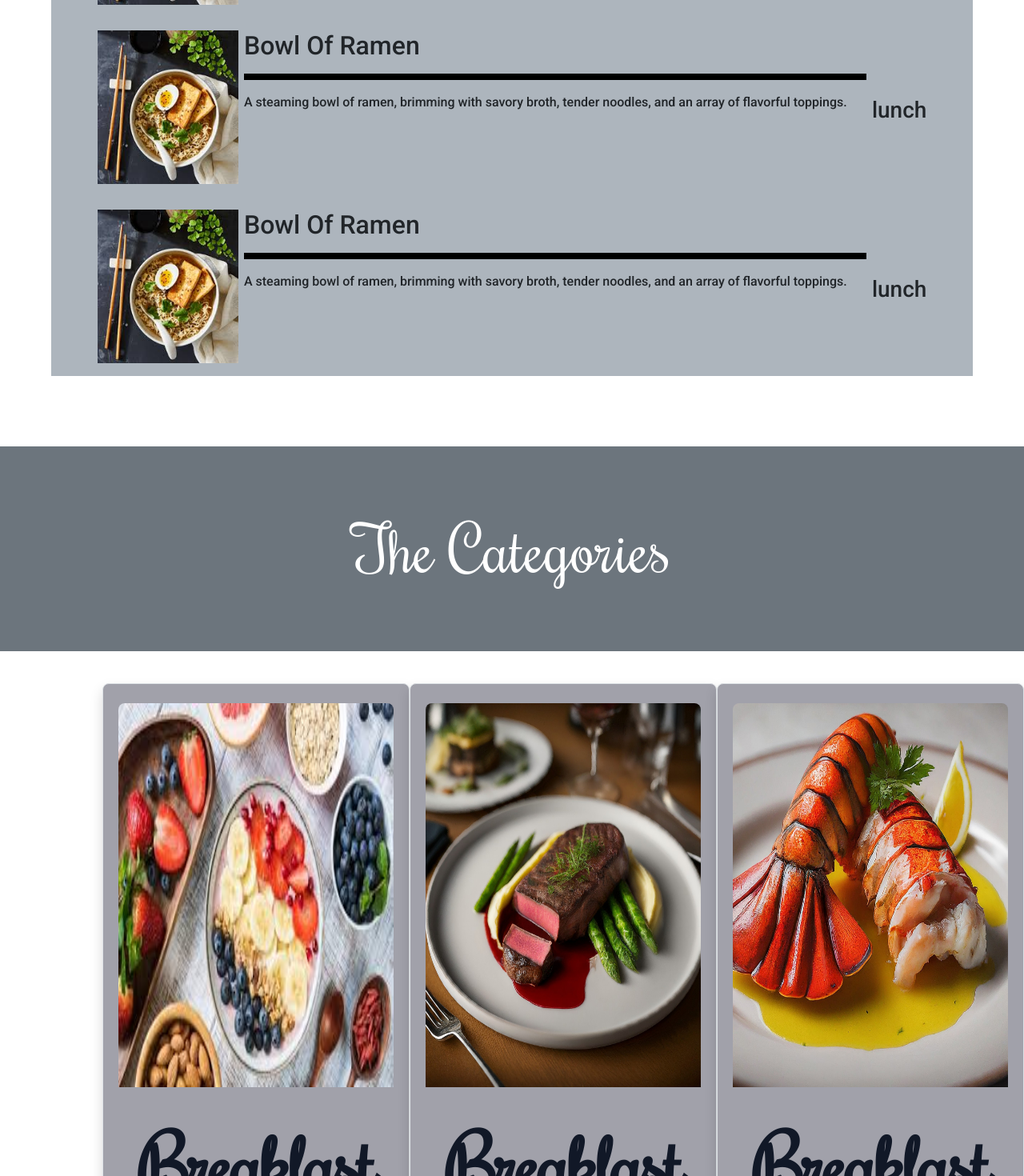
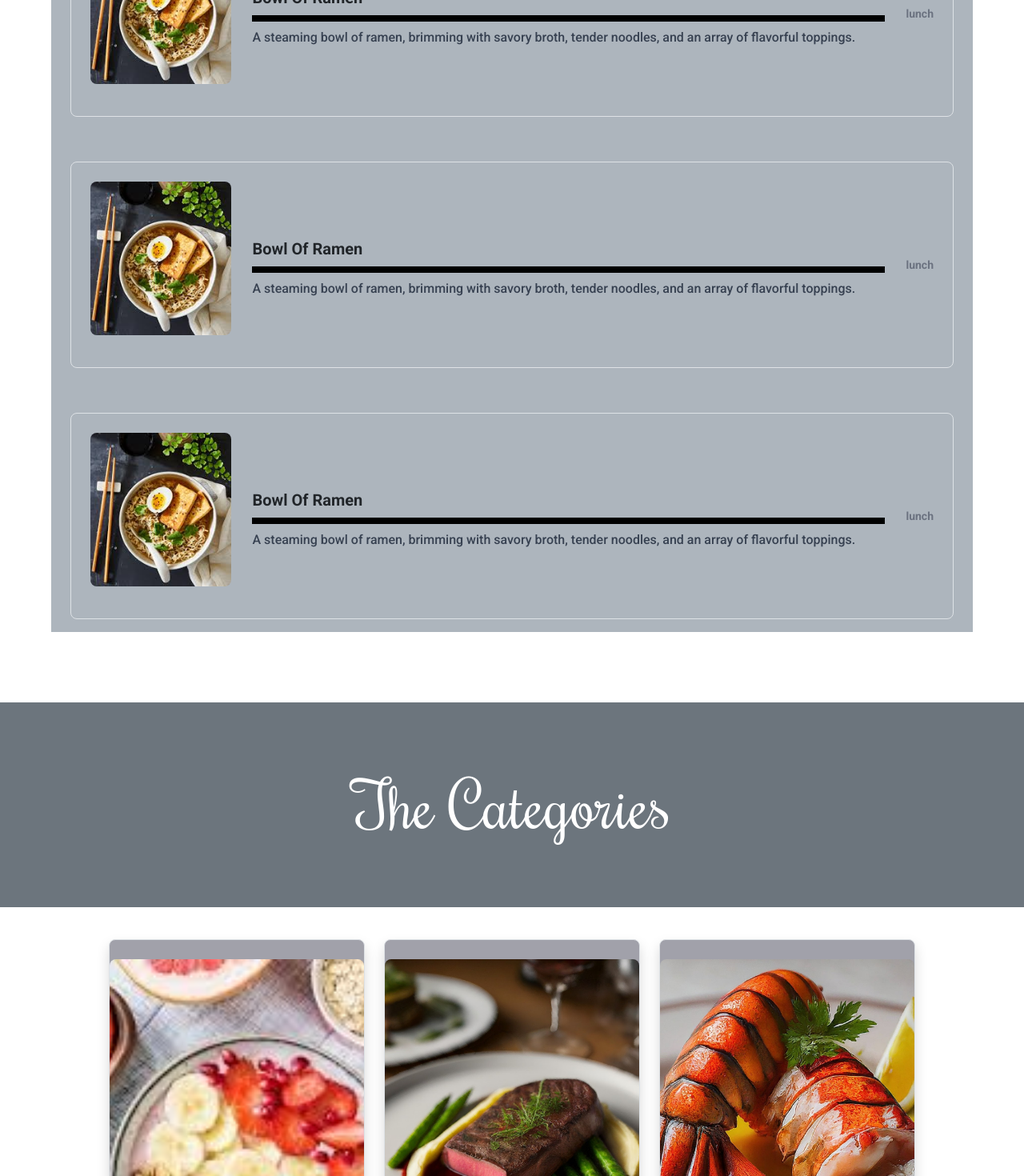
Before and after one commit to youssefggmg/restorant_react, a React (Vite) app: page / in a window 1280 px wide. Shown: the part 1330-2800 px from the top of the page at 80% size. Built offline with nearby package versions, Linux system fonts and the light colour scheme; data requests are answered from the project's data file.

Commit message:
Updated App.jsx, Mainpage.jsx, and NavBar.jsx with new route paths and components; modified CSS styles in main.css for layout and design

```diff
--- /dev/null
+++ b/src/About.jsx
@@ -0,0 +1,16 @@
+import React from 'react'
+import "./style/about.css"
+
+const About = () => {
+    return (
+        <>
+            <div className='about' >
+                <h1 className='titlee px-28 py-10'>
+                    in react restaurant we serve the best food  in the world an we make sure that you like it or else you don,t for it
+                </h1>
+            </div>
+        </>
+    )
+}
+
+export default About
--- /dev/null
+++ b/src/Addmeal.jsx
@@ -0,0 +1,35 @@
+import React, { useState, useEffect } from 'react';
+import "./style/addmeal.css";
+
+const Addmeal = () => {
+    return (
+        <>
+            <div>
+                <h1 className='title text-center py-10'>Add Meal</h1>
+                <div className='flex flex-col items-center justify-center p-6 sm:p-10 bg-gray-400 w-11/12 sm:w-4/5 m-auto rounded-2xl'>
+                    <form action="" className='w-full sm:w-3/5 flex flex-col'>
+                        <div className='flex flex-col sm:flex-row justify-between items-center my-6'>
+                            <label htmlFor="title" className='label text-xl sm:text-2xl lg:text-3xl Rochester'>Title</label>
+                            <input type="text" name="title" id="title" className='border-2 border-gray-300 rounded-md w-full sm:w-2/3 lg:w-3/4 h-10 px-2 input mt-2 sm:mt-0' />
+                        </div>
+                        <div className='flex flex-col sm:flex-row justify-between items-center my-6'>
+                            <label htmlFor="description" className='label text-xl sm:text-2xl lg:text-3xl Rochester'>Description</label>
+                            <input type="text" name="description" id="description" className='border-2 border-gray-300 rounded-md w-full sm:w-2/3 lg:w-3/4 h-10 px-2 input mt-2 sm:mt-0' />
+                        </div>
+                        <div className='flex flex-col sm:flex-row justify-between items-center my-6'>
+                            <label htmlFor="image" className='label text-xl sm:text-2xl lg:text-3xl Rochester'>Image</label>
+                            <input type="text" name="image" id="image" className='border-2 border-gray-300 rounded-md w-full sm:w-2/3 lg:w-3/4 h-10 px-2 input mt-2 sm:mt-0' />
+                        </div>
+                        <div className='flex flex-col sm:flex-row justify-between items-center my-6'>
+                            <label htmlFor="category" className='label text-xl sm:text-2xl lg:text-3xl Rochester'>Category</label>
+                            <input type="text" name="category" id="category" className='border-2 border-gray-300 rounded-md w-full sm:w-2/3 lg:w-3/4 h-10 px-2 input mt-2 sm:mt-0' />
+                        </div>
+                        <button type="button" className="text-white bg-blue-800 hover:bg-blue-800 focus:outline-none focus:ring-4 focus:ring-blue-300 font-medium rounded-full text-sm px-5 py-2.5 text-center mt-4">Add</button>
+                    </form>
+                </div>
+            </div>
+        </>
+    )
+}
+
+export default Addmeal;
--- a/src/App.jsx
+++ b/src/App.jsx
@@ -3,8 +3,11 @@ import Navbare from './NavBar.jsx';
 import Hero from './Hero.jsx';
 import Mainpage from './Mainpage.jsx';
 import Notfound from './Notfound.jsx';
-import { BrowserRouter , Route, Routes } from "react-router-dom"
-import  Footer from "./Footer.jsx"
+import { BrowserRouter , Route, Routes } from "react-router-dom";
+import  Footer from "./Footer.jsx";
+import About from "./About.jsx"
+import Addmeal from './Addmeal.jsx';
+import "./style/globale.css"
 
 const App = () => {
     return (
@@ -16,6 +19,8 @@ const App = () => {
                 <Hero/><Mainpage/>
             </div>}/>
             <Route path='*' element={<Notfound/>}/>
+            <Route path='/about' element={<div> <Hero/> <About/> </div>} />
+            <Route path='/addmeal' element={<div> <Addmeal/> </div>}/>
         </Routes>
         </BrowserRouter>
         <Footer/>
--- a/src/Mainpage.jsx
+++ b/src/Mainpage.jsx
@@ -30,48 +30,50 @@ const Mainpage = () => {
 
     return (
         <>
-            <h1 className='title'>The Latest Meals Added</h1>
-            <div className='latestMeals'>
+            <h1 className='title text-center mt-4 mb-6'>The Latest Meals Added</h1>
+            <div className='latestMeals grid grid-cols-1 sm:grid-cols-2 md:grid-cols-3 lg:grid-cols-5 gap-4 px-4'>
                 {lastFiveMeals.map(meal => (
-                    <div key={meal.id} className='meal'>
-                        <img src={meal.image} alt={meal.title} className='mealImage' />
-                        <div className='content'>
-                            <h2>{meal.title}</h2>
-                            <hr />
-                            <p>{meal.description}</p>
+                    <div key={meal.id} className='meal border rounded-lg p-4 bg-zinc-500'>
+                        <img src={meal.image} alt={meal.title} className='mealImage w-full h-40 object-cover rounded-lg' />
+                        <div className='content mt-4'>
+                            <h2 className='text-xl font-semibold'>{meal.title}</h2>
+                            <hr className='my-2'/>
+                            <p className='text-gray-700'>{meal.description}</p>
                         </div>
-                        <h3 className='category'>{meal.catigory}</h3>
+                        <h3 className='category text-right mt-2 text-sm text-gray-500'>{meal.catigory}</h3>
                     </div>
                 ))}
             </div>
-            <h1 className='title'>The Categories</h1>
-            <div className='flex justify-around px-32'>
+            <h1 className='title text-center mt-10 mb-6'>The Categories</h1>
+            <div className='flex flex-wrap justify-center gap-6 px-4'>
                 {categorys.map((category, index) => {
                     return (
-                        <div key={index} className="max-w-sm border border-gray-200 rounded-lg shadow dark:border-gray-700 bg-zinc-400 flex flex-col">
-                            <img className="rounded-t-lg category-image self-center mt-6" src={category} alt={category} />
+                        <div key={index} className="max-w-xs border border-gray-200 rounded-lg shadow dark:border-gray-700 bg-zinc-400 flex flex-col">
+                            <img className="rounded-t-lg category-image self-center mt-6 w-full h-40 object-cover" src={category} alt={category} />
                             <div className="p-5 flex justify-center">
-                                <h1 className="mb-2 text-8xl font-bold tracking-tight text-gray-900 Rochester">Breakfast</h1>
+                                <h1 className="mb-2 text-2xl font-bold tracking-tight text-gray-900 Rochester">Breakfast</h1>
                             </div>
                         </div>
                     )
                 })}
             </div>
 
-            <h1 className='title'>All the Meals</h1>
-            <div className='meals-show flex flex-wrap justify-center'>
+            <h1 className='title text-center mt-10 mb-6'>All the Meals</h1>
+            <div className='meals-show grid grid-cols-1 sm:grid-cols-2 md:grid-cols-3 lg:grid-cols-3 gap-5 px-4'>
                 {Meal.map((meal) => {
                     return (
-                        <Card key={meal.id} style={{ width: '20rem' }} className='my-7'>
-                            <Card.Img variant="top" src={meal.image} alt='meal images' />
-                            <Card.Body className='bg-gray-500 '>
-                                <Card.Title>{meal.title}</Card.Title>
-                                <Card.Text>
+                        <div>
+                        <Card key={meal.id} className='my-4 shadow-lg'>
+                            <Card.Img variant="top" src={meal.image} alt='meal images' className='w-full h-40 object-cover' />
+                            <Card.Body className='bg-gray-500'>
+                                <Card.Title className='text-lg font-bold'>{meal.title}</Card.Title>
+                                <Card.Text className='text-gray-200'>
                                     {meal.description}
                                 </Card.Text>
-                                <Button variant="primary">Moor info</Button>
+                                <Button variant="primary">More info</Button>
                             </Card.Body>
                         </Card>
+                        </div>
                     )
                 })}
             </div>
--- a/src/NavBar.jsx
+++ b/src/NavBar.jsx
@@ -33,9 +33,9 @@ function Navbare() {
                             </Offcanvas.Header>
                             <Offcanvas.Body>
                                 <Nav className="justify-content-end flex-grow-1 pe-3">
-                                    <Nav.Link href="rtyeuwi" className='bolde'>AddMeal</Nav.Link>
+                                    <Nav.Link href="/addmeal" className='bolde'>AddMeal</Nav.Link>
                                     <Nav.Link href="/" className='bolde'>Home</Nav.Link>
-                                    <Nav.Link href="#action2" className='bolde'>about</Nav.Link>
+                                    <Nav.Link href="/about" className='bolde'>about</Nav.Link>
                                 </Nav>
                                 <Form className="d-flex">
                                     <Form.Control
--- /dev/null
+++ b/src/style/about.css
@@ -0,0 +1,11 @@
+.titlee {
+    text-align: center;
+    color: white;
+    font-family: "Rochester", cursive;
+    font-size: 5em;
+    font-weight: 200;
+    font-style: normal;
+    background-color: #6C757D;
+    margin: 0.5em 0;
+    /* padding: 1em 0; */
+}
--- /dev/null
+++ b/src/style/addmeal.css
@@ -0,0 +1,26 @@
+.titlee {
+    text-align: center;
+    color: white;
+    font-family: "Rochester", cursive;
+    font-size: 5em;
+    font-weight: 200;
+    font-style: normal;
+    background-color: #6C757D;
+    margin: 0.5em 0;
+    /* padding: 1em 0; */
+}
+.lable{
+    font-family: "Rochester", cursive;
+}
+.input{
+    background-color: #6C757D;
+    border: 0px;
+    outline: none;
+    border-radius: 25px;
+}
+.bg-blue-800{
+    background-color: rgb(29 78 216) !important;
+}
+.Rochester{
+    font-family: "Rochester", cursive !important;
+}
--- a/src/style/main.css
+++ b/src/style/main.css
@@ -1,55 +1,121 @@
-.title{
+.title {
     text-align: center;
     color: white;
     font-family: "Rochester", cursive;
     font-weight: 400;
     font-style: normal;
     background-color: #6C757D;
-    font-size: 5em;
+    font-size: 2em;
     margin: 0.5em 0;
     padding: 1em 0;
 }
-.Rochester{
+
+@media (min-width: 640px) {
+    .title {
+        font-size: 3em;
+    }
+}
+
+@media (min-width: 768px) {
+    .title {
+        font-size: 4em;
+    }
+}
+
+@media (min-width: 1024px) {
+    .title {
+        font-size: 5em;
+    }
+}
+
+.Rochester {
     font-family: "Rochester", cursive;
 }
-.category-image{
-    width: 90%;
-    height: 60vh;
+
+.category-image {
+    width: 100%;
+    height: 40vh;
+    object-fit: cover;
 }
-.latestMeals{
+
+@media (min-width: 640px) {
+    .category-image {
+        height: 50vh;
+    }
+}
+
+@media (min-width: 1024px) {
+    .category-image {
+        height: 60vh;
+    }
+}
+
+.latestMeals {
     background-color: #ADB5BD;
     width: 90%;
-    /* height: 6em; */
     margin: auto;
     display: flex;
     flex-direction: column;
     align-items: center;
     margin-bottom: 3em;
 }
-.meal{
+
+.meal {
     display: flex;
-    width: 90%;
-    justify-content: space-between;
+    flex-direction: column;
+    align-items: center;
+    width: 100%;
     margin-top: 1em;
+    margin-bottom: 1em;
+    text-align: center;
+    background-color: #adb5bd;
+    border-radius: 8px;
+    padding: 1em;
+}
 
+@media (min-width: 768px) {
+    .meal {
+        flex-direction: row;
+        justify-content: space-between;
+        text-align: left;
+    }
 }
-.mealImage{
-    object-fit: fill;
-    width: 11em;
+
+.mealImage {
+    object-fit: cover;
+    width: 100%;
     height: 24vh;
     margin-bottom: 1em;
+    border-radius: 8px;
 }
-hr{
+
+@media (min-width: 768px) {
+    .mealImage {
+        width: 11em;
+        height: 24vh;
+    }
+}
+
+hr {
     border: 0.5vh solid #000000;
     opacity: 1;
 }
-.content{
-    width: 75%;
+
+.content {
+    width: 100%;
     overflow-wrap: anywhere;
 }
-.category{
+
+@media (min-width: 768px) {
+    .content {
+        width: 75%;
+    }
+}
+
+.category {
     align-self: center;
-    /* height: 50vh; */
+    font-weight: bold;
+    margin-top: 1em;
 }
 
 .meals-show{
@@ -60,3 +126,10 @@ hr{
     padding: 0 10em;
     margin-bottom: 4em;
 }
+
+@media (min-width: 1024px) {
+    .meals-show {
+        width: 86%;
+        padding: 0 10em;
+    }
+}
```
